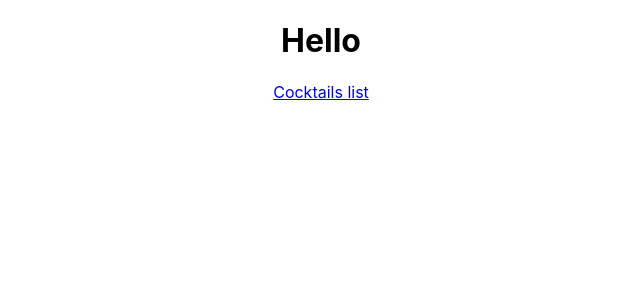
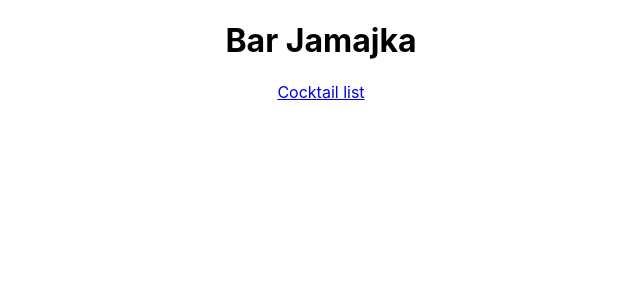
Before and after one commit to Oreshkav/CocktailsProjectJS, a React (Create React App) app: page /#/ in a window 1280 px wide. Shown: the top 300 px of the page, without its empty margins (319-959 px from the left). Built offline with nearby package versions, Linux system fonts and the light colour scheme.

Commit message:
add ingridients

```diff
--- a/src/App/App.tsx
+++ b/src/App/App.tsx
@@ -1,18 +1,21 @@
 import './App.css';
 import React from 'react';
 import { Link, Route, Routes } from 'react-router-dom';
-import Cocktails from '../Cocktails/Cocktails';
+import CocktailsList from '../Cocktails/CocktailsList';
+import CocktailPage from '../Cocktails/CocktailPage';
 
 function App(): JSX.Element {
   return (
     <div className="App">
-      <h1> Hello</h1>
+      <h1>Bar Jamajka </h1>
       <nav>
-        <Link to="cocktails">Cocktails list</Link>
+        <Link to="cocktailsList">Cocktail list</Link>
       </nav>
       <br />
-      <Routes>
-        <Route path="cocktails" element={<Cocktails />} />
+      <Routes >
+        <Route path="cocktailsList" element={<CocktailsList />}>
+        <Route path=":cocktailID" element={<CocktailPage />} />
+        </Route>
       </Routes>
     </div>
   );
--- /dev/null
+++ b/src/Cocktails/CocktailPage.tsx
@@ -0,0 +1,52 @@
+import React, { useEffect, useState } from 'react';
+import type Cocktail from './types/Cocktail';
+import { Link, json, useParams } from 'react-router-dom';
+import styles from './Cocktails.module.css'
+
+function CocktailPage() : JSX.Element {
+
+  const {cocktailID} = useParams();
+  const [cocktail, setCocktail] = useState<Cocktail>();
+
+  useEffect(() => {
+    fetch(`https://www.thecocktaildb.com/api/json/v1/1/lookup.php?i=${cocktailID}`)
+    .then((res) => res.json())
+    .then((json) =>  setCocktail(json.drinks[0]))
+  }, [cocktailID]);
+
+    console.log("ЗДЕСЬ 1 КОКТЕЙЛЬ ");
+    console.log(cocktail);
+
+  return (
+    <>
+    <Link to="..">Назад</Link>
+    <div>
+      <div>
+      <h2>{cocktail?.strDrink}</h2>
+      <p>Category: {cocktail?.strCategory} *** ID {cocktail?.idDrink}</p>
+      <img className={styles.imgContainer} src={cocktail?.strDrinkThumb} alt="cocktail" />
+      <p>{cocktail?.strInstructions}</p>
+      </div>
+
+      <div><h2>INGREDIENTS</h2></div>
+      <img src={`https:\\www.thecocktaildb.com/images/ingredients/${cocktail?.strIngredient1}-Medium.png`} alt="cocktail" />
+      <img src={`https:\\www.thecocktaildb.com/images/ingredients/${cocktail?.strIngredient2}-Medium.png`} alt="cocktail" />
+      <img src={`https:\\www.thecocktaildb.com/images/ingredients/${cocktail?.strIngredient3}-Medium.png`} alt="cocktail" />
+      <img src={`https:\\www.thecocktaildb.com/images/ingredients/${cocktail?.strIngredient4}-Medium.png`} alt="cocktail" />
+      <img src={`https:\\www.thecocktaildb.com/images/ingredients/${cocktail?.strIngredient5}-Medium.png`} alt="cocktail" />
+      <img src={`https:\\www.thecocktaildb.com/images/ingredients/${cocktail?.strIngredient6}-Medium.png`} alt="cocktail" />
+      <img src={`https:\\www.thecocktaildb.com/images/ingredients/${cocktail?.strIngredient7}-Medium.png`} alt="cocktail" />
+      <img src={`https:\\www.thecocktaildb.com/images/ingredients/${cocktail?.strIngredient8}-Medium.png`} alt="cocktail" />
+      <img src={`https:\\www.thecocktaildb.com/images/ingredients/${cocktail?.strIngredient9}-Medium.png`} alt="cocktail" />
+
+
+
+
+
+
+    </div>
+  </>
+  );
+}
+
+export default CocktailPage;
--- a/src/Cocktails/Cocktails.tsx
+++ /dev/null
@@ -1,46 +0,0 @@
-import { Link, Outlet, useParams } from "react-router-dom";
-import React, { useEffect, useState } from "react";
-import styles from './Cocktails.module.css'
-// import type Cocktail from "./types/Cocktail";
-
-function Coctails():  JSX.Element {
-
-  // const {cocktailID} = useParams();
-  const [cocktails, setCocktails] = useState();
-
-  useEffect(() => {
-    fetch('https://www.thecocktaildb.com/api/json/v1/1/filter.php?c=Cocktail')
-      .then((res) => res.json())
-      .then((json) => setCocktails(json.drinks));
-  }, []);
-
-    console.log("ЗДЕСЬ ДРИНКС ");
-    console.log((cocktails));
-
-    return (
-    <>
-    <h2> Coctails TSX</h2>
-    <div>
-      <h3> Коктейлики</h3>
-    {/* !cocktailID ? (  */}
-      <ul className={styles.cardsList}>
-
-        {cocktails.map((oneCocktail) => (
-          <li className={styles.card} key={oneCocktail.idDrink.toString()}>
-            <span>{oneCocktail.strDrink}</span>
-            <div className={styles.imgContainer}>
-              <img className={styles.img} src={oneCocktail.strDrinkThumb}  />
-            </div>
-            <Link to={oneCocktail.idDrink.toString()}> Look more</Link>
-          </li>
-        ))}
-
-      </ul>
-     {/* )     */}
-    </div>
-    </>
-  )
-
-    }
-
-export default Coctails;
--- /dev/null
+++ b/src/Cocktails/CocktailsList.tsx
@@ -0,0 +1,37 @@
+import { Link, Outlet, useParams} from "react-router-dom";
+import React, { useEffect, useState } from "react";
+import styles from './Cocktails.module.css'
+import type Cocktail from "./types/Cocktail";
+
+function Coctails():  JSX.Element {
+
+  const {cocktailID} = useParams();
+
+  const [cocktails, setCocktails] = useState<Cocktail[]>([]);
+
+  useEffect(() => {
+    fetch('https://www.thecocktaildb.com/api/json/v1/1/filter.php?c=Cocktail')
+      .then((res) => res.json())
+      .then((json) => setCocktails(json.drinks));
+  }, []);
+
+    return (
+    !cocktailID ? (
+      <ul className={styles.cardsList}>
+
+        {cocktails.map((eachCocktail) => (
+          <li className={styles.card} key={eachCocktail.idDrink.toString()}>
+            <span>{eachCocktail.strDrink}</span>
+            <div className={styles.imgContainer}>
+              <img className={styles.img} src={eachCocktail.strDrinkThumb}  />
+            </div>
+            <Link to={eachCocktail.idDrink.toString()}> Look more</Link>
+          </li>
+        ))}
+
+      </ul>
+    )  : <Outlet />
+  );
+    }
+
+export default Coctails;
```
Also changed, not shown: src/wine-emoji.gif (added), wine-emoji.jpg (added).
